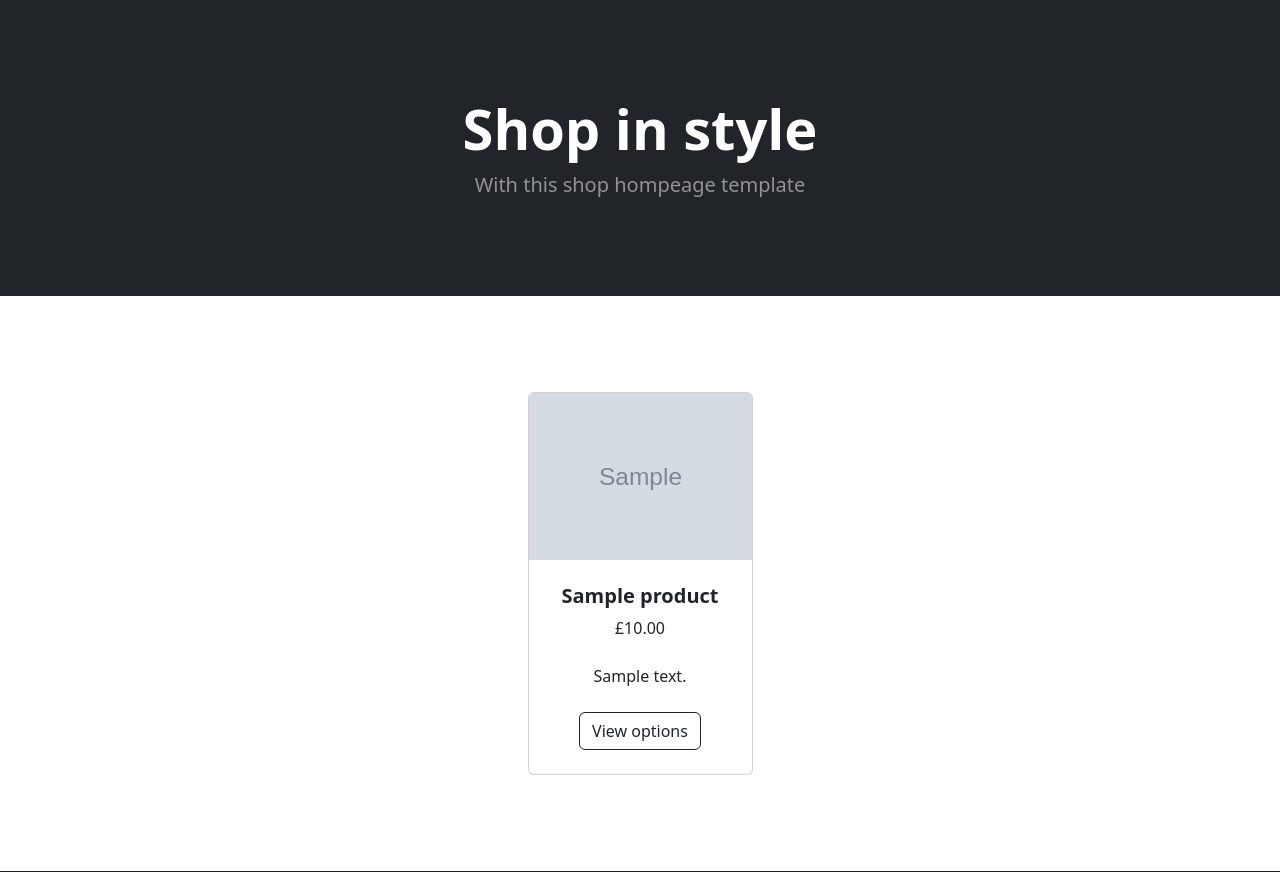
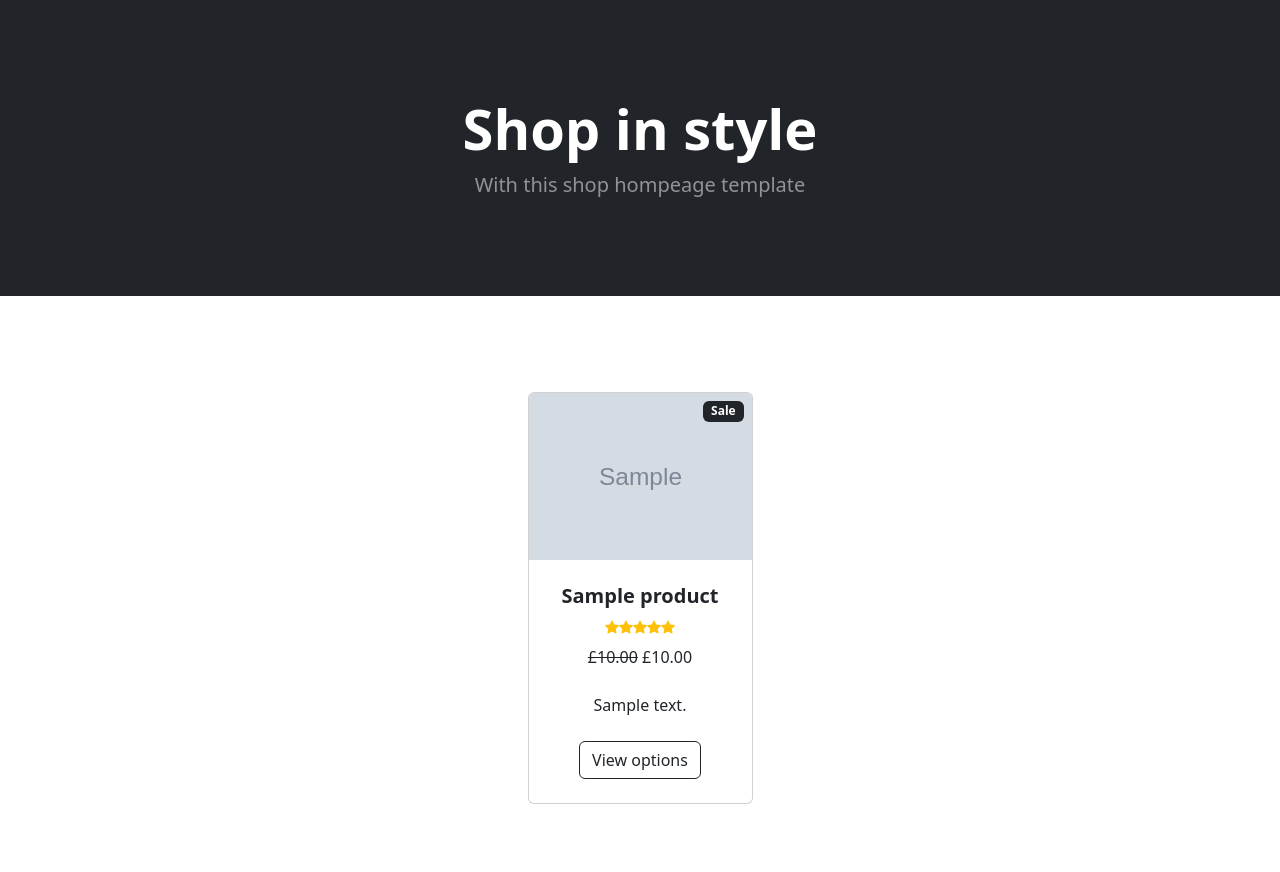
Before and after one commit to igorlangoni/number10_ecommerce_website, a Django app: page / in a window 1280 px wide. Shown: the part 57-929 px from the top of the page. Run offline with Django 5.2, Linux system fonts and the light colour scheme; tables that the repository leaves empty hold one stand-in row (values such as "Sample post"); grey boxes marked "Sample" are stand-in pictures; some libraries are stand-ins or nearby versions.

Commit message:
added sales badge, price and stars in the home page

```diff
--- a/store/templates/home.html
+++ b/store/templates/home.html
@@ -60,8 +60,13 @@
                 <div class="row gx-4 gx-lg-5 row-cols-2 row-cols-md-3 row-cols-xl-4 justify-content-center">
 
                     {% for product in products %}
+
                         <div class="col mb-5">
                             <div class="card h-100">
+                                {% if product.is_on_sale %}
+                                    <!-- Sale badge-->
+                                    <div class="badge bg-dark text-white position-absolute" style="top: 0.5rem; right: 0.5rem">Sale</div>
+                                {% endif %}
                                 <!-- Product image-->
                                 <img class="card-img-top" src="{{ product.image.url }}" alt="..." />
                                 <!-- Product details-->
@@ -69,8 +74,21 @@
                                     <div class="text-center">
                                         <!-- Product name-->
                                         <h5 class="fw-bolder">{{ product.name }}</h5>
+                                        <!-- Product reviews-->
+                                        <div class="d-flex justify-content-center small text-warning mb-2">
+                                            <div class="bi-star-fill"></div>
+                                            <div class="bi-star-fill"></div>
+                                            <div class="bi-star-fill"></div>
+                                            <div class="bi-star-fill"></div>
+                                            <div class="bi-star-fill"></div>
+                                        </div>
                                         <!-- Product price-->
+                                        {% if product.is_on_sale %}
+                                            <strike>£{{ product.price }}</strike>
+                                            £{{ product.sale_price }}
+                                        {% else %}
                                             £{{ product.price }}
+                                        {% endif %}
                                         <br>
                                         <br>
                                         {{ product.description }}
```
Lines whose indentation alone changed are shown as unchanged.
